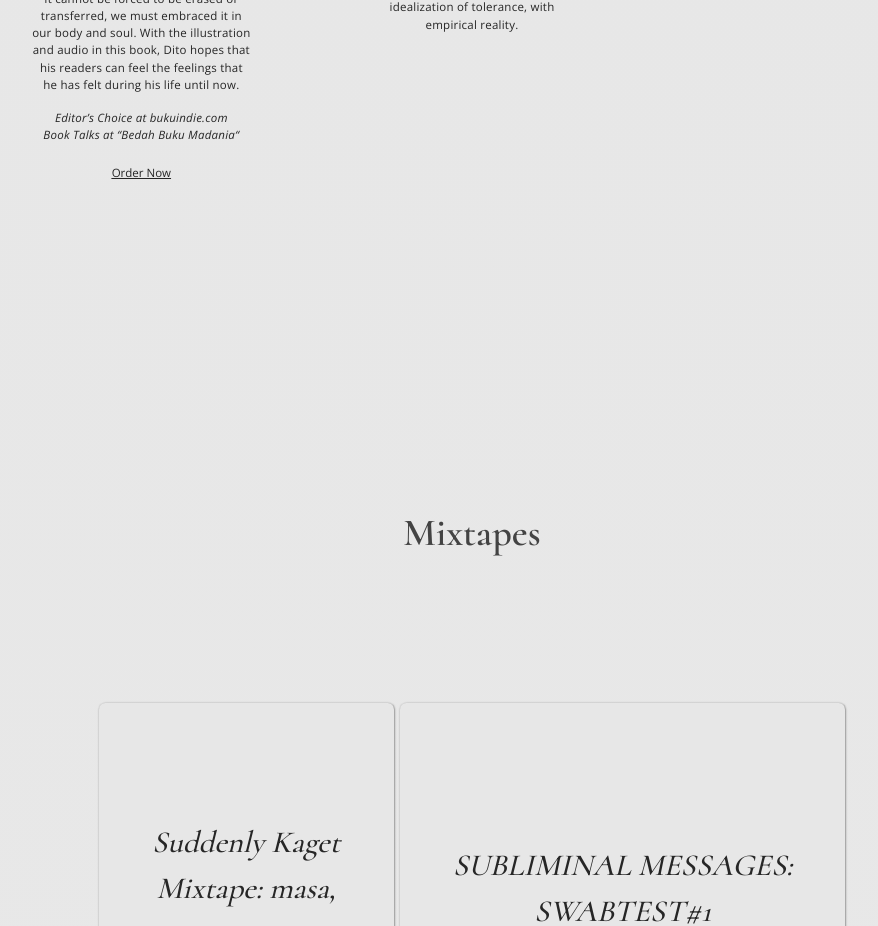
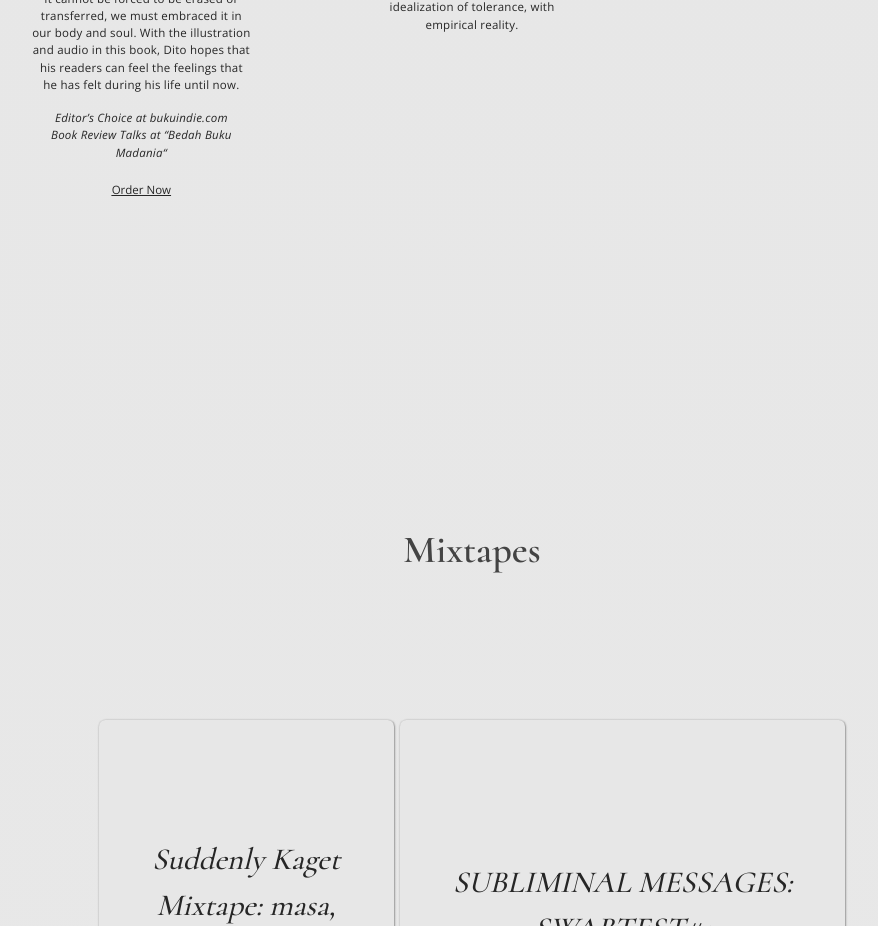
Before and after one commit to andikawilliam/ditobuwono, a Vue app: page / in a window 1280 px wide. Shown: the part 4800-5726 px from the top of the page, without its empty margins (168-1046 px from the left). Built offline with nearby package versions, Linux system fonts and the light colour scheme.

Commit message:
Update PortfolioWriting.ts

```diff
--- a/src/content/PortfolioWriting.ts
+++ b/src/content/PortfolioWriting.ts
@@ -40,7 +40,7 @@ export default Vue.extend({
           `,
           accolades: [
             "Editor’s Choice at bukuindie.com",
-            "Book Talks at “Bedah Buku Madania“"
+            "Book Review Talks at “Bedah Buku Madania“"
           ],
           orderLink: "https://linktr.ee/EndIsBeginning"
         },
```
